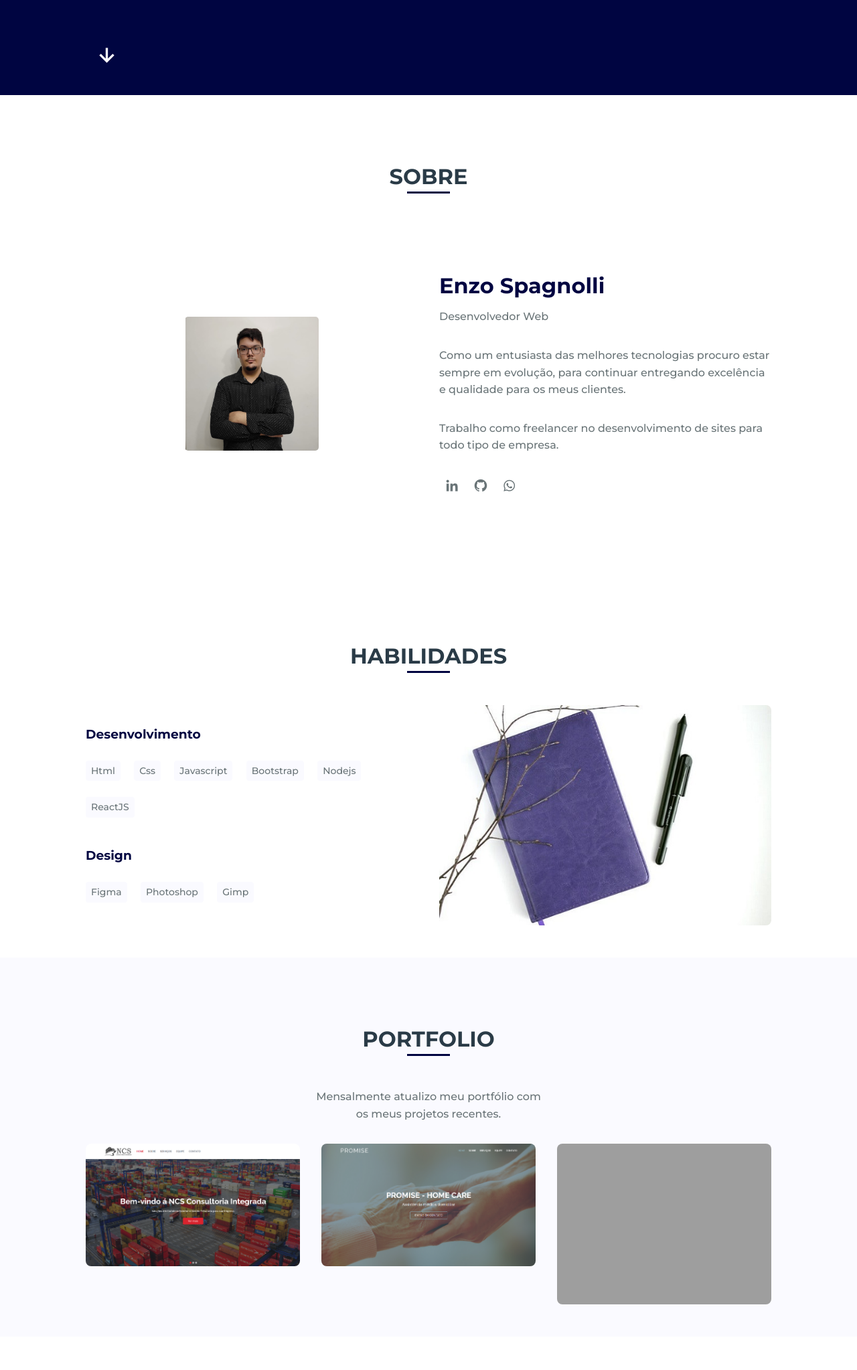
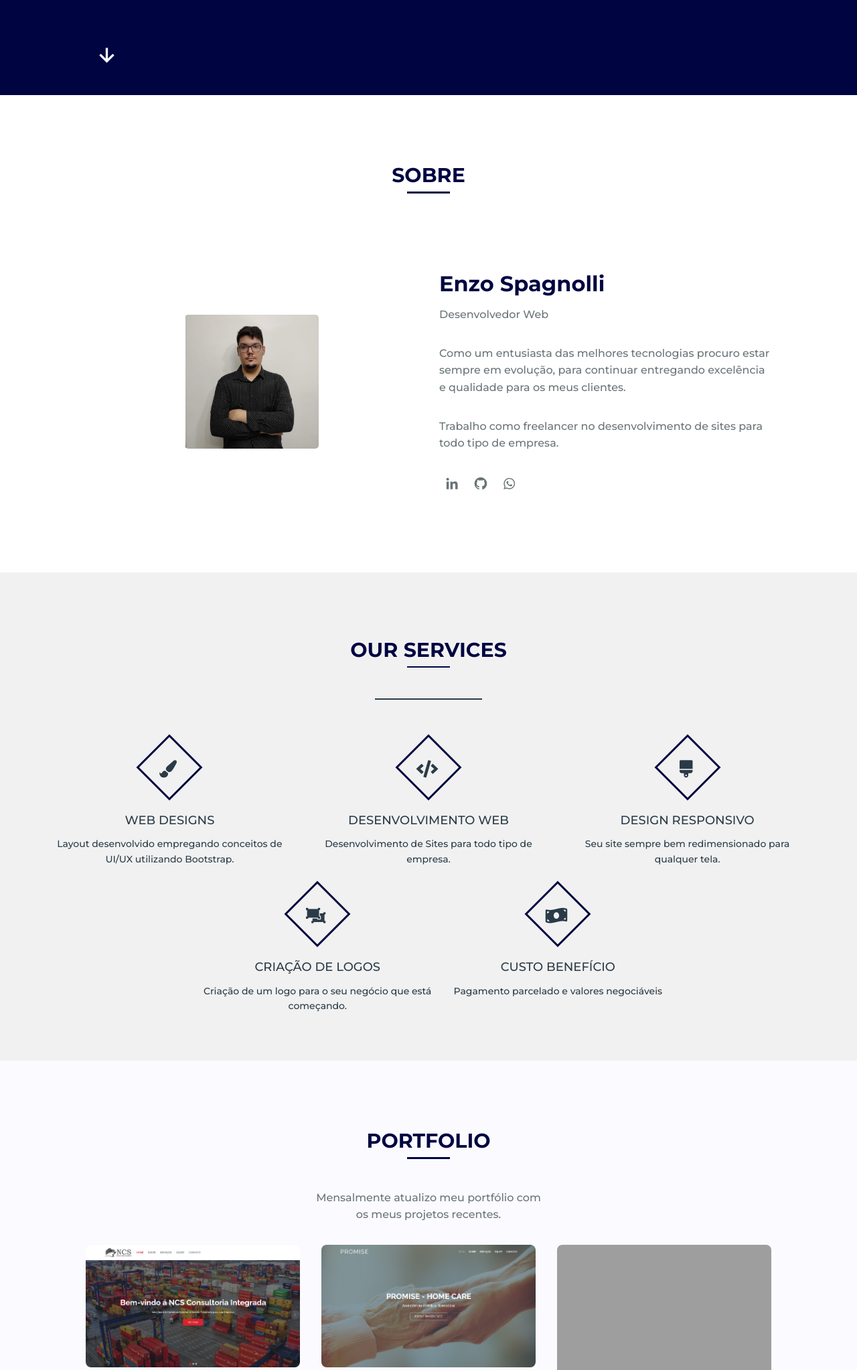
Before and after one commit to Enzo3322/Meu-site, a PHP site: page / in a window 1280 px wide. Shown: the part 658-2704 px from the top of the page at 67% size. Run offline with PHP 8.4, Linux system fonts and the light colour scheme; grey boxes are pictures that could not be loaded.

Commit message:
service section adjustment

```diff
--- a/assets/css/styles.css
+++ b/assets/css/styles.css
@@ -311,34 +311,98 @@ img {
 
 
 /* ===== SKILLS =====*/
+*{
+    margin: 0;
+    padding: 0;
+    font-family: "montserrat",sans-serif;
+    box-sizing: border-box;
+  }
 
-.skills__container {
-    row-gap: 2rem;
-}
+  .services-section{
+    background-color: #f1f1f1;
+    background-size: cover;
+    padding: 60px 0;
+  }
+  .inner-width{
+    width: 100%;
+    max-width: 1200px;
+    margin: auto;
+    padding: 0 20px;
+    overflow: hidden;
+  }
+  .section-title{
+    text-align: center;
+    color: var(--first-color);
+    text-transform: uppercase;
+    font-size: 30px;
+  }
+  .border{
+    width: 160px;
+    height: 2px;
+    background: var(--dark-color);
+    margin: 40px auto;
+  }
+  .services-container{
+    display: flex;
+    flex-wrap: wrap;
+    justify-content: center;
+  }
 
-.skills__subtitle {
-    color: var(--first-color);
-    margin-bottom: var(--mb-3);
-}
+  .service-box{
+    max-width: 33.33%;
+    padding: 10px;
+    text-align: center;
+    color: var(--dark-color);
+    cursor: pointer;
+  }
 
-.skills__name {
+  .service-icon{
     display: inline-block;
-    font-size: var(--small-font-size);
-    margin-right: var(--mb-2);
-    margin-bottom: var(--mb-3);
-    padding: .25rem .5rem;
-    background-color: var(--white-color);
-    border-radius: .25rem;
-}
+    width: 70px;
+    height: 70px;
+    border: 3px solid var(--first-color);
+    color: var(--dark-color);
+    transform: rotate(45deg);
+    margin-bottom: 30px;
+    margin-top: 16px;
+    transition: 0.3s linear;
+  }
+  .service-icon i{
+    line-height: 70px;
+    transform: rotate(-45deg);
+    font-size: 26px;
+  }
+  .service-box:hover .service-icon{
+    background: var(--first-color);
+    color: #f1f1f1;
+  }
+  .service-title{
+    font-size: 18px;
+    text-transform: uppercase;
+    margin-bottom: 10px;
+  }
+  .service-desc{
+    font-size: 14px;
+  }
 
-.skills__name:hover {
-    background-color: var(--first-color);
-    color: var(--white-color);
-}
+  @media screen and (max-width:960px) {
+    .service-box{
+      max-width: 45%;
+    }
+  }
 
-.skills__img img {
-    border-radius: .5rem;
-}
+  @media screen and (max-width:768px) {
+    .service-box{
+      max-width: 50%;
+    }
+  }
+
+  @media screen and (max-width:480px) {
+    .service-box{
+      max-width: 100%;
+    }
+  }
+
 
 
 /* ===== PORTFOLIO =====*/
--- a/index.html
+++ b/index.html
@@ -9,6 +9,7 @@
     <link rel="stylesheet" href="assets/css/styles.css">
     <!-- ===== BOX ICONS ===== -->
     <link href='https://cdn.jsdelivr.net/npm/boxicons@2.0.5/css/boxicons.min.css' rel='stylesheet'>
+    <link rel="stylesheet" href="https://use.fontawesome.com/releases/v5.7.2/css/all.css">
 
     <title>Studio Spagnolli</title>
 </head>
@@ -76,31 +77,64 @@
         </section>
 
         <!--===== SKILLS =====-->
-        <section class="skills section" id="skills">
-            <h2 class="section-title">HABILIDADES</h2>
+        <section class="services-section" id="skills">
+            <div class="inner-width">
+                <h1 class="section-title">Our Services</h1>
+                <div class="border"></div>
+                <div class="services-container">
 
-            <div class="skills__container bd-grid">
-                <div class="skills__box">
-                    <h3 class="skills__subtitle">Desenvolvimento</h3>
-                    <span class="skills__name">Html</span>
-                    <span class="skills__name">Css</span>
-                    <span class="skills__name">Javascript</span>
-                    <span class="skills__name">Bootstrap</span>
-                    <span class="skills__name">Nodejs</span>
-                    <span class="skills__name">ReactJS</span>
+                  <div class="service-box">
+                    <div class="service-icon">
+                      <i class="fas fa-paint-brush"></i>
+                    </div>
+                    <div class="service-title">Web Designs</div>
+                    <div class="service-desc">
+                      Layout desenvolvido empregando conceitos de UI/UX utilizando Bootstrap.
+                    </div>
+                  </div>
 
+                  <div class="service-box">
+                    <div class="service-icon">
+                      <i class="fas fa-code"></i>
+                    </div>
+                    <div class="service-title"> Desenvolvimento Web</div>
+                    <div class="service-desc">
+                      Desenvolvimento de Sites para todo tipo de empresa.
+                    </div>
+                  </div>
 
-                    <h3 class="skills__subtitle">Design</h3>
-                    <span class="skills__name">Figma</span>
-                    <span class="skills__name">Photoshop</span>
-                    <span class="skills__name">Gimp</span>
+                  <div class="service-box">
+                    <div class="service-icon">
+                      <i class="fas fa-brush"></i>
+                    </div>
+                    <div class="service-title">Design Responsivo</div>
+                    <div class="service-desc">
+                        Seu site sempre bem redimensionado para qualquer tela.
+                    </div>
+                  </div>
+
+                  <div class="service-box">
+                    <div class="service-icon">
+                      <i class="fas fa-object-ungroup"></i>
+                    </div>
+                    <div class="service-title">Criação de logos</div>
+                    <div class="service-desc">
+                        Criação de um logo para o seu negócio que está começando.
+                    </div>
+                  </div>
+
+                  <div class="service-box">
+                    <div class="service-icon">
+                      <i class="fas fa-money-bill-wave"></i>
+                    </div>
+                    <div class="service-title">Custo benefício</div>
+                    <div class="service-desc">
+                      Pagamento parcelado e valores negociáveis
+                    </div>
+                  </div>
 
                 </div>
-
-                <div class="skills__img">
-                    <img src="assets/img/skill.jpg" alt="">
-                </div>
-            </div>
+              </div>
         </section>
 
         <!--===== PORTFOLIO =====-->
```
Also changed, not shown: other parts of assets/css/styles.css (+0 -28 lines).
